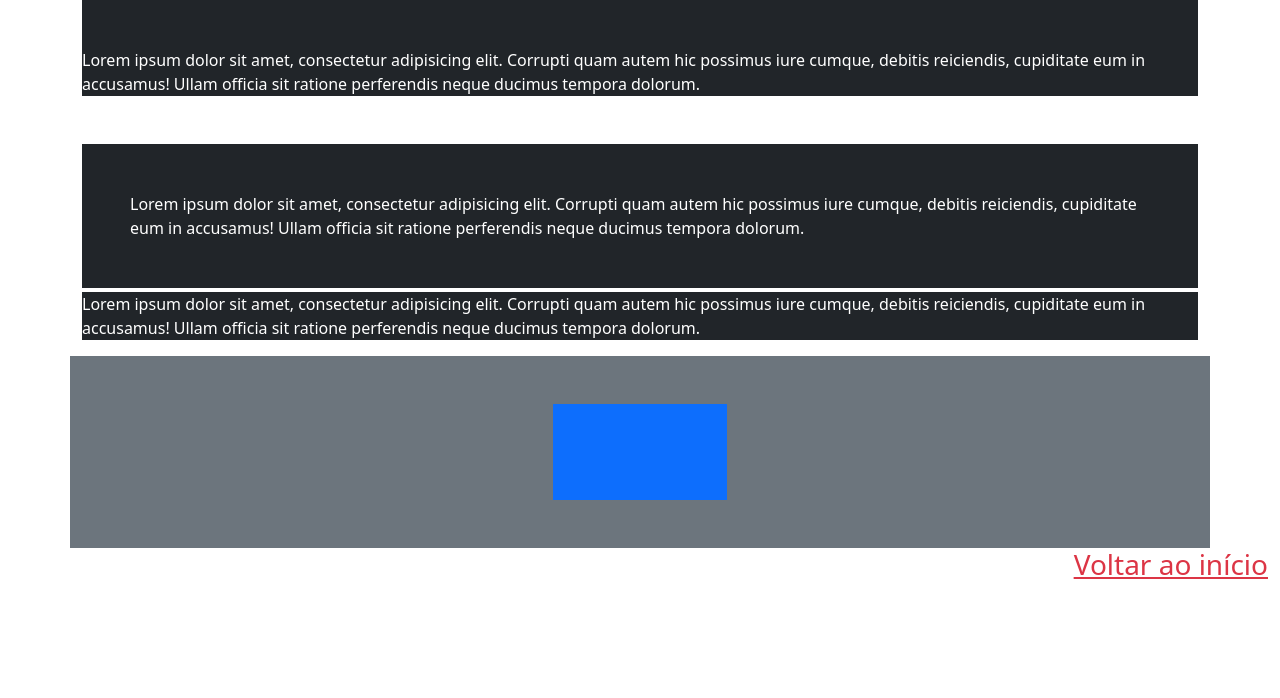
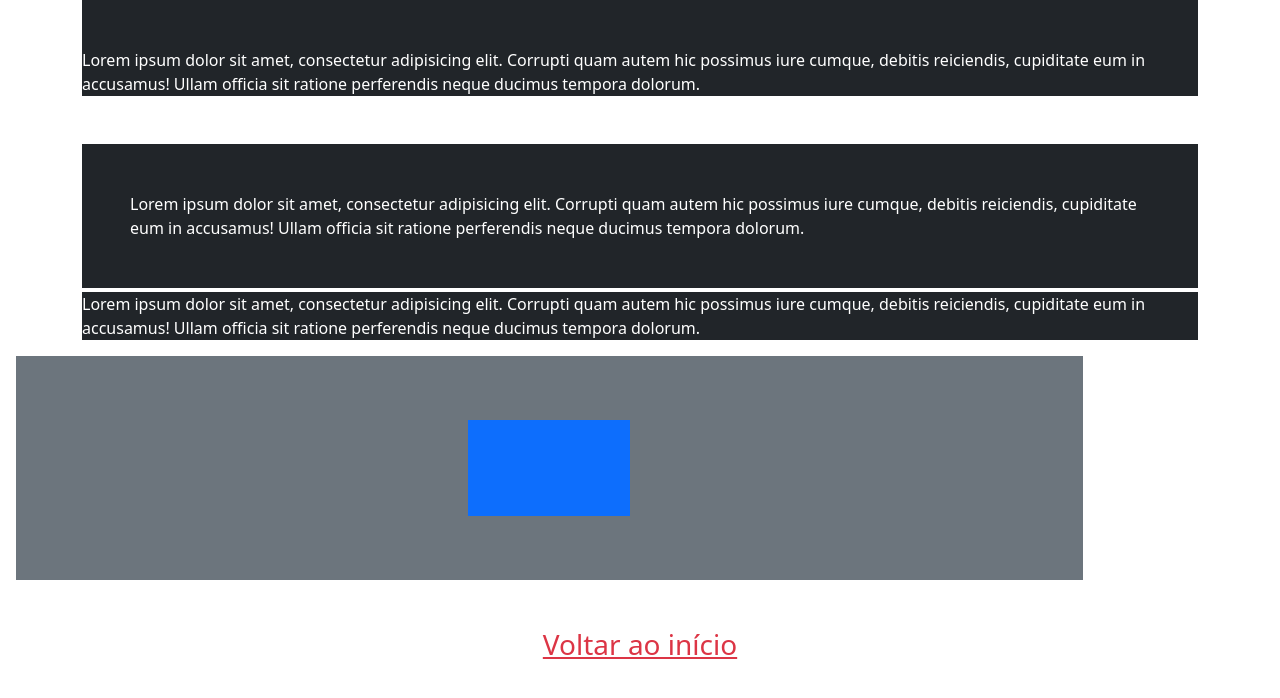
Before and after one commit to chicobahia/jornada-dev, a website: page curso-bootstrap5/aula13/index.html in a window 1280 px wide. Drawn offline with nearby package versions, Linux system fonts and the light colour scheme.

Commit message:
testes-3

```diff
--- a/curso-bootstrap5/aula13/index.html
+++ b/curso-bootstrap5/aula13/index.html
@@ -14,8 +14,8 @@
         <p class="text-bg-dark mt-1">Lorem ipsum dolor sit amet, consectetur adipisicing elit. Corrupti quam autem hic possimus iure cumque, debitis reiciendis, cupiditate eum in accusamus! Ullam officia sit ratione perferendis neque ducimus tempora dolorum.</p>
     </div>
 
-    <div class="container bg-secondary p-5 mx-xxl-2">
-        <div class="container bg-primary col-2 p-5 my-xxl-5">
+    <div class="container bg-secondary col-10 p-5 mx-3">
+        <div class="container bg-primary col-2 p-5 my-3">
 
         </div>
 
@@ -37,7 +37,9 @@
 
 
 
-        <div class="container-fluid text-end">
+
+
+        <div class="container-fluid pt-5 text-center">
             <h3><a href="../indexbootstrap5.html" class="text-danger">Voltar ao início</a></h3>
         </div>
 </body>
```
